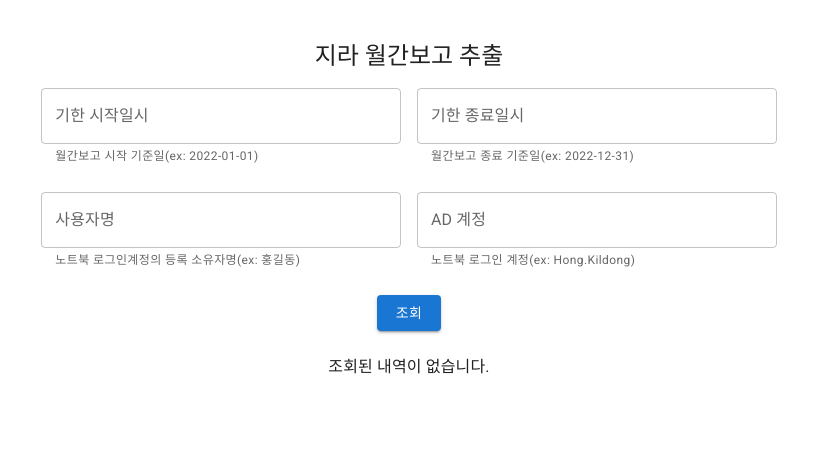
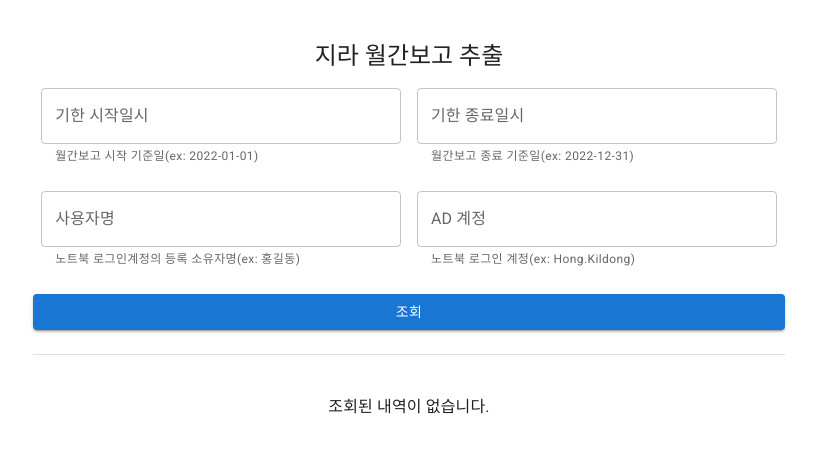
Before and after one commit to kimchanpong/jira-history-search, a React (Create React App) app: page / in a window 1280 px wide. Shown: the top 452 px of the page, without its empty margins (231-1048 px from the left). Built offline with nearby package versions, Linux system fonts and the light colour scheme.

Commit message:
검색폼 컴포넌트 분리

```diff
--- a/src/component/App.js
+++ b/src/component/App.js
@@ -8,6 +8,7 @@ import CssBaseline from '@mui/material/CssBaseline';
 import HistoryTable from "./HistoryTable";
 import Variable from "../variable/variable";
 import Interface from "../interface/interface";
+import SearchForm from "./SearchForm";
 
 
 class App extends React.Component {
@@ -90,63 +91,12 @@ class App extends React.Component {
                     지라 월간보고 추출
                 </Typography>
 
-                <Box
-                    sx={{
-                        marginTop: 1
-                    }}
-                >
-                    <TextField
-                        id="startDate"
-                        name="startDate"
-                        label="기한 시작일시"
-                        helperText="월간보고 시작 기준일(ex: 2022-01-01)"
-                        onChange={this.handleTag.bind(this)}
-                    />
-                    <TextField
-                        id="endDate"
-                        name="endDate"
-                        label="기한 종료일시"
-                        helperText="월간보고 종료 기준일(ex: 2022-12-31)"
-                        onChange={this.handleTag.bind(this)}
-                    />
-                </Box>
-                <Divider />
-                <Box
-                    sx={{
-                        marginTop: 1
-                    }}
-                >
-                    <TextField
-                        id="userName"
-                        name="userName"
-                        label="사용자명"
-                        helperText="노트북 로그인계정의 등록 소유자명(ex: 홍길동)"
-                        onChange={this.handleTag.bind(this)}
-                    />
-                    <TextField
-                        id="adAccount"
-                        name="adAccount"
-                        label="AD 계정"
-                        helperText="노트북 로그인 계정(ex: Hong.Kildong)"
-                        onChange={this.handleTag.bind(this)}
-                    />
-                </Box>
-                <Box
-                    sx={{
-                        marginTop: 1
-                    }}
-                >
-                    <Button
-                        type="submit"
-                        fullWidth
-                        variant="contained"
-                        sx={{ mt: 1, mb: 2 }}
-                    >
-                        조회
-                    </Button>
-                </Box>
+                <SearchForm
+                    handleTag={this.handleTag}
+                />
+
                 <Box sx={{
-                    marginTop: 1,
+                    marginTop: 5,
                     marginBottom: 10
                 }}>
                     {
--- /dev/null
+++ b/src/component/SearchForm.js
@@ -0,0 +1,73 @@
+import React from 'react';
+import Box from "@mui/material/Box";
+import TextField from "@mui/material/TextField";
+import Divider from "@mui/material/Divider";
+import Button from "@mui/material/Button";
+
+function SearchForm(props) {
+    return (
+        <div>
+            <Box
+                sx={{
+                    marginTop: 1
+                }}
+            >
+                <TextField
+                    id="startDate"
+                    name="startDate"
+                    label="기한 시작일시"
+                    helperText="월간보고 시작 기준일(ex: 2022-01-01)"
+                    onChange={props.handleTag.bind(this)}
+                />
+                <TextField
+                    id="endDate"
+                    name="endDate"
+                    label="기한 종료일시"
+                    helperText="월간보고 종료 기준일(ex: 2022-12-31)"
+                    onChange={props.handleTag.bind(this)}
+                />
+            </Box>
+            <Box
+                sx={{
+                    marginTop: 1
+                }}
+            >
+                <TextField
+                    id="userName"
+                    name="userName"
+                    label="사용자명"
+                    helperText="노트북 로그인계정의 등록 소유자명(ex: 홍길동)"
+                    onChange={props.handleTag.bind(this)}
+                />
+                <TextField
+                    id="adAccount"
+                    name="adAccount"
+                    label="AD 계정"
+                    helperText="노트북 로그인 계정(ex: Hong.Kildong)"
+                    onChange={props.handleTag.bind(this)}
+                />
+            </Box>
+            <Box
+                sx={{
+                    marginTop: 1
+                }}
+            >
+                <Button
+                    type="submit"
+                    fullWidth
+                    variant="contained"
+                    sx={{ mt: 1, mb: 2 }}
+                >
+                    조회
+                </Button>
+            </Box>
+            <Divider
+                sx={{
+                    marginTop: 1
+                }}
+            />
+        </div>
+    )
+}
+
+export default SearchForm;
```
